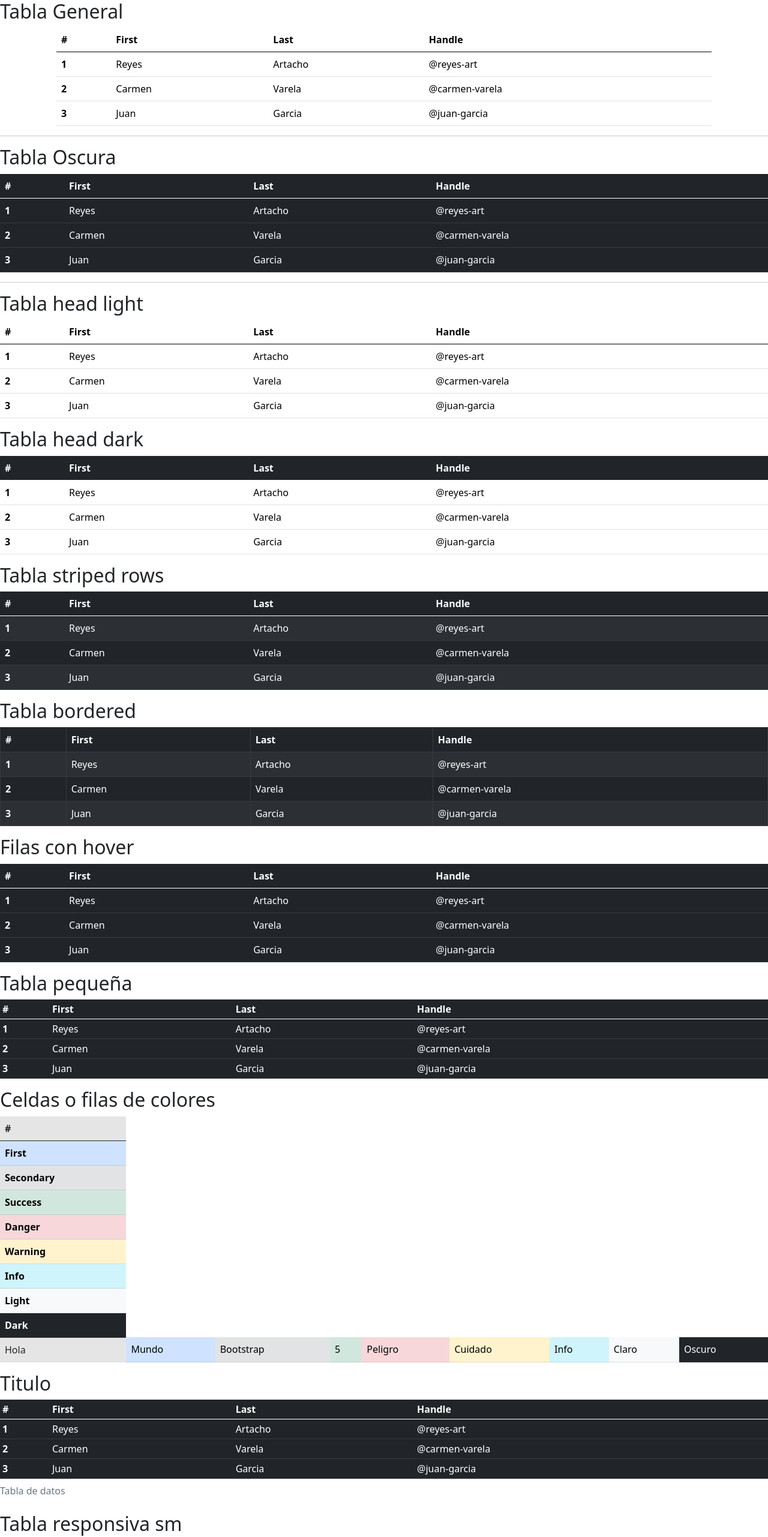
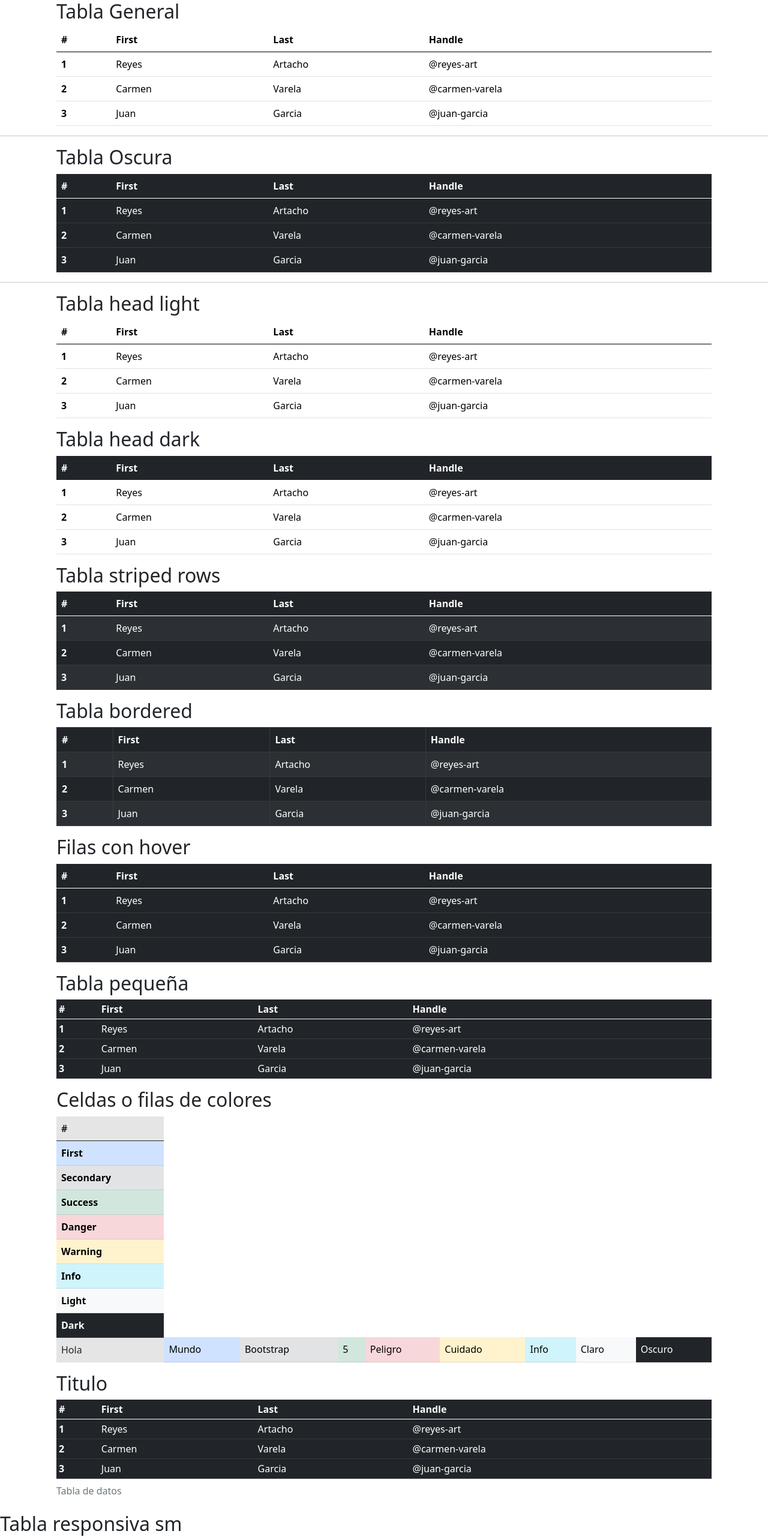
Before and after one commit to reyes-art-car/grid-bootstrap, a website: page Bootstrap5_Act2/indexTables.html in a window 1280 px wide. Shown: the top 2562 px of the page at 60% size. Drawn offline with nearby package versions, Linux system fonts and the light colour scheme; files whose address does not match are found by name.

Commit message:
Reedición Tablas en Bootstrap

```diff
--- a/Bootstrap5_Act2/indexTables.html
+++ b/Bootstrap5_Act2/indexTables.html
@@ -13,8 +13,8 @@
 <body>
 
 	<!-- Tabla general -->
+	<div class="container">
 	<h2>Tabla General</h2>
-	<div class="container">
 		<table class="table">
 			<thead>
 			<tr>
@@ -48,6 +48,7 @@
 	</div>
 <hr>
 	<!-- Tabla oscura -->
+	<div class="container">
 	<h2>Tabla Oscura</h2>
 	<table class="table table-dark">
 		<thead>
@@ -79,8 +80,10 @@
 		</tr>
 		</tbody>
 	</table>
+	</div>
 	<hr>
 	<!-- Tabla head light -->
+		<div class="container">
 	<h2>Tabla head light</h2>
 	<table class="table">
 		<thead class="thead-light">
@@ -112,8 +115,9 @@
 		</tr>
 		</tbody>
 	</table>
-
+	</div>
 	<!-- Tabla head dark -->
+		<div class="container">
 		<h2>Tabla head dark</h2>
 	<table class="table">
 		<thead class="table-dark">
@@ -145,8 +149,9 @@
 		</tr>
 		</tbody>
 	</table>
-
+	</div>
 		<!-- Striped rows -->
+		<div class="container">
 		<h2>Tabla striped rows</h2>
 	<table class="table table-striped table-dark">
 		<thead>
@@ -178,7 +183,9 @@
 		</tr>
 		</tbody>
 	</table>
+	</div>
 		<!-- Bordered table -->
+		<div class="container">
 		<h2>Tabla bordered</h2>
 	<table class="table table-bordered table-striped table-dark">
 		<thead>
@@ -210,8 +217,10 @@
 		</tr>
 		</tbody>
 	</table>
+	</div>
 	<!-- Hoverable rows
 	-->
+		<div class="container">
 		<h2>Filas con hover</h2>
 	<table class="table table-hover table-dark">
 		<thead>
@@ -243,7 +252,9 @@
 		</tr>
 		</tbody>
 	</table>
+		</div>
 		<!--Small table-->
+			<div class="container">
 	<h2>Tabla pequeña</h2>
 	<table class="table table-sm table-hover table-dark">
 		<thead>
@@ -275,7 +286,9 @@
 		</tr>
 		</tbody>
 	</table>
+	</div>
 		<!--Contextual cells-->
+			<div class="container">
 			<h2>Celdas o filas de colores</h2>
 	<table class="table">
 		<thead>
@@ -322,7 +335,9 @@
 		</tr>
 		</tbody>
 	</table>
+	</div>
 		<!--Captions-->
+			<div class="container">
 			<h2>Titulo</h2>
 	<table class="table table-sm table-hover table-dark">
 		<caption>Tabla de datos </caption>
@@ -355,9 +370,11 @@
 		</tr>
 		</tbody>
 	</table>
+	</div>
 		<!--Responsive tables-->
+			<!--Tabla responsive sm-->
+			<div class="table-responsive-sm">
 			<h2>Tabla responsiva sm</h2>
-	<div class="table-responsive-sm">
 	<table class="table table-sm table-hover table-dark">
 		<caption>Tabla responsiva sm</caption>
 		<thead>
@@ -390,10 +407,10 @@
 		</tbody>
 	</table>
 	</div>
-<!--Tabla responsive sm-->
+
 	<!--Tabla responsive md-->
+			<div class="table-responsive-md">
 			<h2>Tabla responsiva md</h2>
-	<div class="table-responsive-md">
 		<table class="table table-hover table-dark">
 			<caption>Tabla responsiva md</caption>
 			<thead>
@@ -462,6 +479,7 @@
 		</table>
 	</div>
 	<!--Tabla responsive xl-->
+	<div class="container">
 	<h2>Tabla responsiva xl</h2>
 	<div class="table-responsive-xl">
 		<table class="table table-hover table-dark">
@@ -496,9 +514,9 @@
 			</tbody>
 		</table>
 	</div>
+	</div>
 	<script src="https://cdn.jsdelivr.net/npm/bootstrap@5.3.3/dist/js/bootstrap.bundle.min.js"></script>
 	<script src="node_modules/bootstrap/dist/js/bootstrap.bundle.min.js"></script>
-
 </body>
 
 </html>
```
Lines whose indentation alone changed are shown as unchanged.
